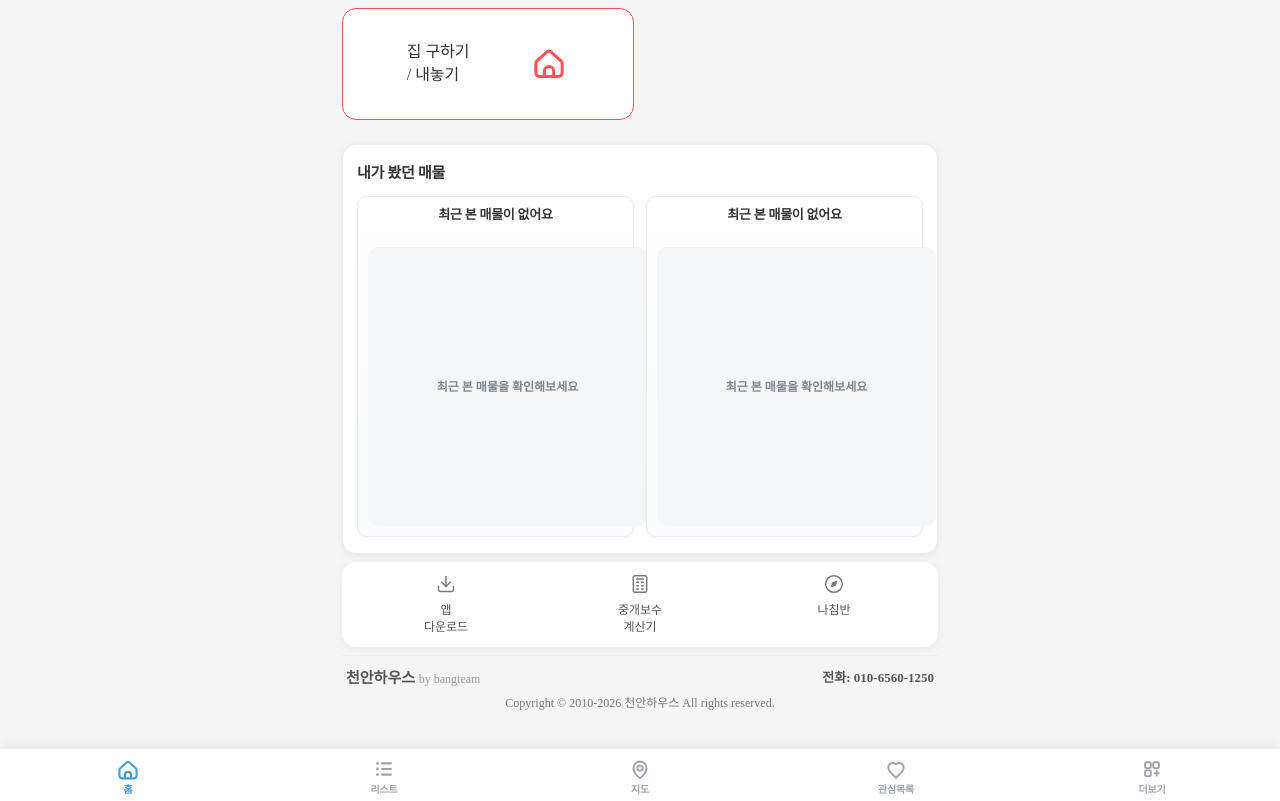
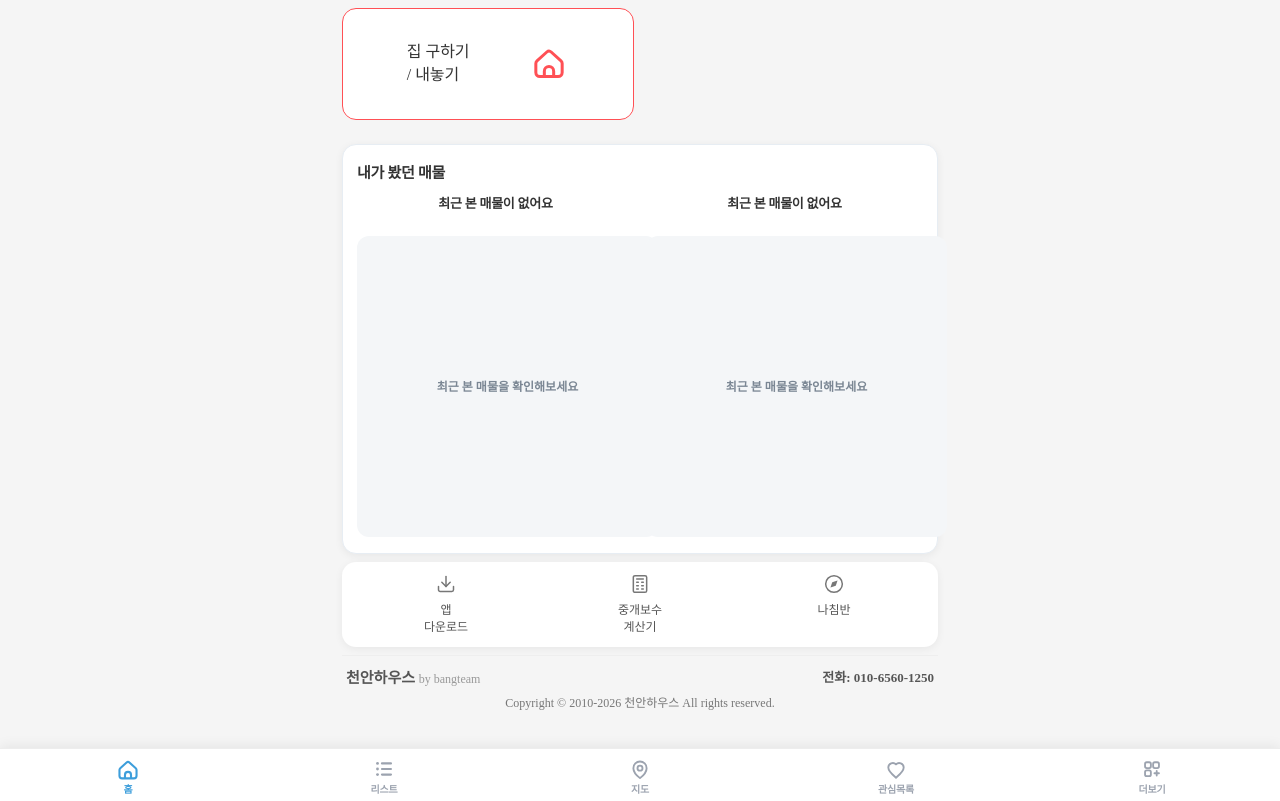
Before and after one commit to bjw0531/zibeasy_hskb, a Flask app: page / in a window 1280 px wide. Shown: the part 274-1075 px from the top of the page. Run offline with Flask 3, Linux system fonts and the light colour scheme; parts of the project's set-up code (start-up, migrations or seed data) failed here and were passed over; some web fonts are replaced.

Commit message:
Refine recent property cards on home

```diff
--- a/static/css/home.css
+++ b/static/css/home.css
@@ -263,19 +263,18 @@ body {
     justify-content: flex-start;
     gap: 8px;
     min-height: 152px;
-    padding: 10px;
-    border-radius: 10px;
+    padding: 0;
+    border-radius: 0;
     text-decoration: none;
-    border: 1px solid #e7edf5;
-    background: #fff;
+    border: none;
+    background: transparent;
     color: inherit;
-    box-shadow: 0 1px 4px rgba(0, 0, 0, 0.04);
-    transition: transform 0.16s ease, box-shadow 0.16s ease, border-color 0.16s ease;
+    box-shadow: none;
+    transition: transform 0.16s ease;
 }
 
 .home-continue-item:hover {
-    border-color: #d8e1ed;
-    box-shadow: 0 6px 16px rgba(30, 41, 59, 0.08);
+    box-shadow: none;
 }
 
 .home-continue-item:active {
@@ -298,7 +297,7 @@ body {
     width: 100%;
     aspect-ratio: 1 / 1;
     overflow: hidden;
-    border-radius: 10px;
+    border-radius: 12px;
     background: #f4f6f8;
 }
 
@@ -310,12 +309,12 @@ body {
 }
 
 .home-continue-item-property {
-    background: linear-gradient(180deg, #ffffff 0%, #fafcfe 100%);
+    background: transparent;
 }
 
 .home-continue-item-empty {
     justify-content: center;
-    background: linear-gradient(180deg, #ffffff 0%, #f8fafc 100%);
+    background: transparent;
 }
 
 .home-continue-item-empty .continue-thumb-empty {
@@ -327,6 +326,7 @@ body {
     font-size: 12px;
     font-weight: 600;
     text-align: center;
+    border-radius: 12px;
 }
 
 /* 리스트 아이콘 (빨간 줄무늬) */
```
